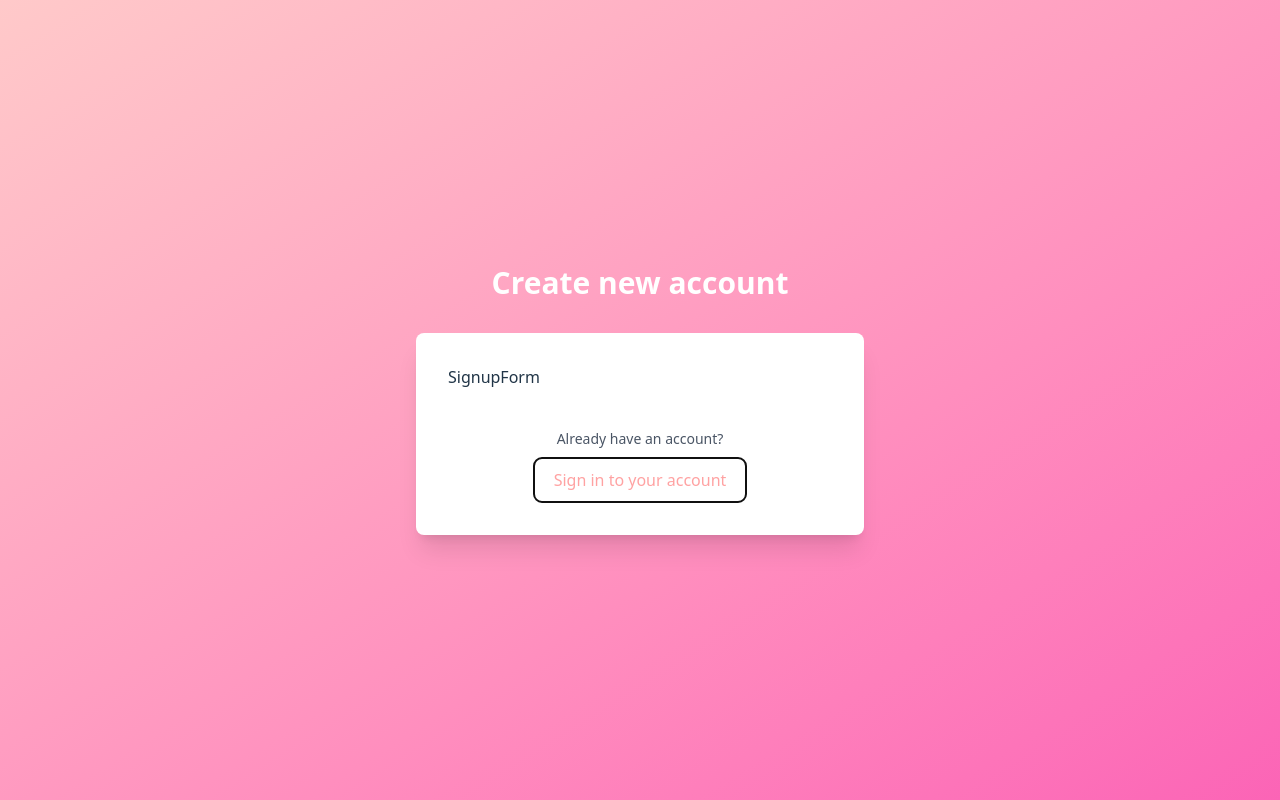
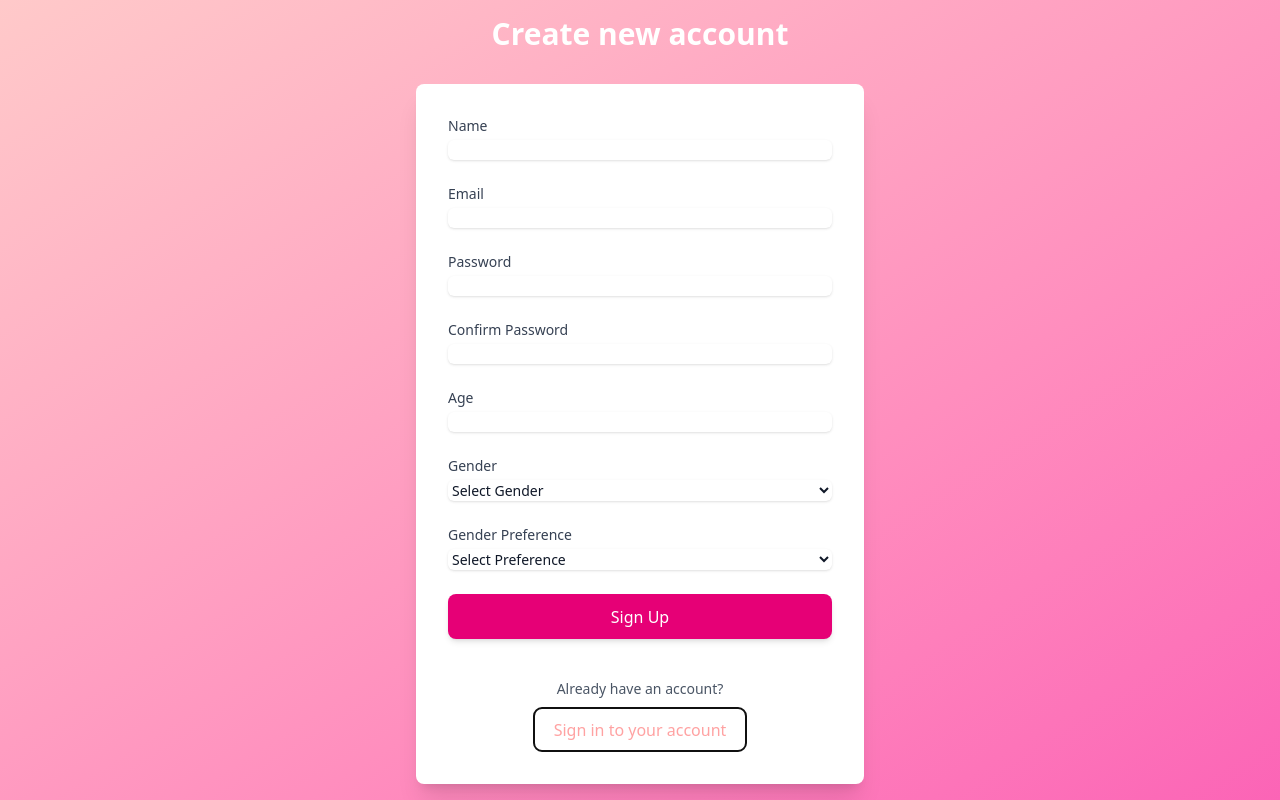
Before and after one commit to DucLUT/Helsinki-project, a React (Vite) app in the folder client/: page /auth in a window 1280 px wide. Both pictures are taken after typing "name@example.com", "Sample123" into the empty fields and a click on the button "Create a new account". Built offline with nearby package versions, Linux system fonts and the light colour scheme; no server answers.

Commit message:
updating the services and global state management

```diff
--- a/client/package.json
+++ b/client/package.json
@@ -10,12 +10,15 @@
     "preview": "vite preview"
   },
   "dependencies": {
+    "@reduxjs/toolkit": "^2.6.1",
     "@tailwindcss/vite": "^4.0.17",
     "axios": "^1.8.4",
     "react": "^19.0.0",
     "react-dom": "^19.0.0",
     "react-hot-toast": "^2.5.2",
+    "react-redux": "^9.2.0",
     "react-router-dom": "^7.4.1",
+    "redux": "^5.0.1",
     "tailwindcss": "^4.0.17",
     "zustand": "^5.0.3"
   },
--- a/client/src/App.jsx
+++ b/client/src/App.jsx
@@ -3,8 +3,14 @@ import HomePage from "./pages/HomePage";
 import AuthPage from "./pages/AuthPage";
 import DashboardPage from "./pages/DashboardPage";
 import ChatPage from "./pages/ChatPage";
-
+import { checkAuth } from "./reducers/authReducer";
+import { useEffect } from "react";
+import { useDispatch } from "react-redux";
 const App = () => {
+  const dispatch = useDispatch();
+  useEffect(() => {
+    dispatch(checkAuth());
+  }, [dispatch]);
   return (
     <div className="absolute inset-0 h-full w-full bg-white bg-[linear-gradient(to_right,#f0f0f0_1px,transparent_1px),linear-gradient(to_bottom,#f0f0f0_1px,transparent_1px)] bg-[size:6rem_4rem]">
       <Routes>
--- a/client/src/components/LoginForm.jsx
+++ b/client/src/components/LoginForm.jsx
@@ -19,7 +19,7 @@ const LoginForm = () => {
             id="email"
             value={email}
             onChange={(e) => setEmail(e.target.value)}
-            className="mt-1 block w-full border-gray-300 rounded-md shadow-sm focus:ring-red-500 focus:border-red-500"
+            className="mt-1 block w-full border-gray-300 rounded-md shadow-sm focus:!ring-red-500 focus:!border-red-500 text-gray-900"
             required
           />
         </div>
@@ -36,7 +36,7 @@ const LoginForm = () => {
             id="password"
             value={password}
             onChange={(e) => setPassword(e.target.value)}
-            className="mt-1 block w-full border-gray-300 rounded-md shadow-sm focus:ring-red-500 focus:border-red-500"
+            className="mt-1 block w-full border-gray-300 rounded-md shadow-sm focus:!ring-red-500 focus:!border-red-500 text-gray-900"
             required
           />
         </div>
--- a/client/src/components/SignupForm.jsx
+++ b/client/src/components/SignupForm.jsx
@@ -3,12 +3,196 @@ import React, { useState } from "react";
 const SignupForm = () => {
   const [name, setName] = useState("");
   const [email, setEmail] = useState("");
-  const [userName, setUserName] = useState("");
   const [password, setPassword] = useState("");
   const [confirmPassword, setConfirmPassword] = useState("");
+  const [age, setAge] = useState("");
   const [gender, setGender] = useState("");
-  const [age, setAge] = useState("");
+  const [genderPreference, setGenderPreference] = useState("");
 
-  return <div>SignupForm</div>;
+  const signup = () => {
+    if (password !== confirmPassword) {
+      alert("Passwords do not match!");
+      return;
+    }
+
+    const userData = {
+      name,
+      email,
+      password,
+      age,
+      gender,
+      genderPreference,
+    };
+
+    console.log("User data:", userData);
+    alert("Signup successful!");
+  };
+
+  return (
+    <div>
+      <form
+        className="space-y-6"
+        onSubmit={(e) => {
+          e.preventDefault();
+          signup();
+        }}
+      >
+        <div>
+          <label
+            htmlFor="name"
+            className="block text-sm font-medium text-gray-700"
+          >
+            Name
+          </label>
+          <div className="mt-1">
+            <input
+              type="text"
+              name="name"
+              id="name"
+              value={name}
+              onChange={(e) => setName(e.target.value)}
+              required
+              className="mt-1 block w-full rounded-md border-gray-300 shadow-sm focus:border-indigo-500 focus:ring-indigo-500 sm:text-sm text-gray-900"
+            />
+          </div>
+        </div>
+
+        <div>
+          <label
+            htmlFor="email"
+            className="block text-sm font-medium text-gray-700"
+          >
+            Email
+          </label>
+          <div className="mt-1">
+            <input
+              type="email"
+              name="email"
+              id="email"
+              value={email}
+              onChange={(e) => setEmail(e.target.value)}
+              required
+              className="mt-1 block w-full rounded-md border-gray-300 shadow-sm focus:border-indigo-500 focus:ring-indigo-500 sm:text-sm text-gray-900"
+            />
+          </div>
+        </div>
+
+        <div>
+          <label
+            htmlFor="password"
+            className="block text-sm font-medium text-gray-700"
+          >
+            Password
+          </label>
+          <div className="mt-1">
+            <input
+              type="password"
+              name="password"
+              id="password"
+              value={password}
+              onChange={(e) => setPassword(e.target.value)}
+              required
+              className="mt-1 block w-full rounded-md border-gray-300 shadow-sm focus:border-indigo-500 focus:ring-indigo-500 sm:text-sm text-gray-900"
+            />
+          </div>
+        </div>
+
+        <div>
+          <label
+            htmlFor="confirmPassword"
+            className="block text-sm font-medium text-gray-700"
+          >
+            Confirm Password
+          </label>
+          <div className="mt-1">
+            <input
+              type="password"
+              name="confirmPassword"
+              id="confirmPassword"
+              value={confirmPassword}
+              onChange={(e) => setConfirmPassword(e.target.value)}
+              required
+              className="mt-1 block w-full rounded-md border-gray-300 shadow-sm focus:border-indigo-500 focus:ring-indigo-500 sm:text-sm text-gray-900"
+            />
+          </div>
+        </div>
+
+        <div>
+          <label
+            htmlFor="age"
+            className="block text-sm font-medium text-gray-700"
+          >
+            Age
+          </label>
+          <div className="mt-1">
+            <input
+              type="number"
+              name="age"
+              id="age"
+              value={age}
+              onChange={(e) => setAge(e.target.value)}
+              required
+              className="mt-1 block w-full rounded-md border-gray-300 shadow-sm focus:border-indigo-500 focus:ring-indigo-500 sm:text-sm text-gray-900"
+            />
+          </div>
+        </div>
+
+        <div>
+          <label
+            htmlFor="gender"
+            className="block text-sm font-medium text-gray-700"
+          >
+            Gender
+          </label>
+          <div className="mt-1">
+            <select
+              name="gender"
+              id="gender"
+              value={gender}
+              onChange={(e) => setGender(e.target.value)}
+              required
+              className="mt-1 block w-full rounded-md border-gray-300 shadow-sm focus:border-indigo-500 focus:ring-indigo-500 sm:text-sm text-gray-900"
+            >
+              <option value="">Select Gender</option>
+              <option value="male">Male</option>
+              <option value="female">Female</option>
+            </select>
+          </div>
+        </div>
+
+        <div>
+          <label
+            htmlFor="genderPreference"
+            className="block text-sm font-medium text-gray-700"
+          >
+            Gender Preference
+          </label>
+          <div className="mt-1">
+            <select
+              name="genderPreference"
+              id="genderPreference"
+              value={genderPreference}
+              onChange={(e) => setGenderPreference(e.target.value)}
+              required
+              className="mt-1 block w-full rounded-md border-gray-300 shadow-sm focus:border-indigo-500 focus:ring-indigo-500 sm:text-sm text-gray-900"
+            >
+              <option value="">Select Preference</option>
+              <option value="male">Male</option>
+              <option value="female">Female</option>
+              <option value="both">Both</option>
+            </select>
+          </div>
+        </div>
+
+        <button
+          type="submit"
+          className="w-full py-2 px-4 !bg-pink-600 text-white font-semibold rounded-lg shadow-md hover:!bg-red-700 focus:outline-none focus:ring-2 focus:!ring-red-500 focus:!ring-opacity-50"
+        >
+          Sign Up
+        </button>
+      </form>
+    </div>
+  );
 };
+
 export default SignupForm;
--- /dev/null
+++ b/client/src/libs/axios.js
@@ -0,0 +1,8 @@
+import axios from "axios";
+
+const BASE_URL = import.meta.env.MODE === "development" ? "http://localhost:3000/api" : "/api";
+
+export const axiosInstance = axios.create({
+	baseURL: "http://localhost:3000/api",
+	withCredentials: true,
+});
--- a/client/src/main.jsx
+++ b/client/src/main.jsx
@@ -1,13 +1,17 @@
 import { StrictMode } from "react";
+import { Provider } from "react-redux";
 import { createRoot } from "react-dom/client";
 import "./index.css";
 import App from "./App.jsx";
 import { BrowserRouter } from "react-router-dom";
+import store from "./store/store"; // Correctly import the store
 
 createRoot(document.getElementById("root")).render(
   <StrictMode>
-    <BrowserRouter>
-      <App />
-    </BrowserRouter>
+    <Provider store={store}>
+      <BrowserRouter>
+        <App />
+      </BrowserRouter>
+    </Provider>
   </StrictMode>
 );
--- /dev/null
+++ b/client/src/reducers/authReducer.js
@@ -0,0 +1,27 @@
+import { createSlice, createAsyncThunk } from "@reduxjs/toolkit";
+import toast from "react-hot-toast"
+import { check } from "../services/auth";
+
+const authSlice = createSlice({
+    name:"auth",
+    initialState: {
+        authUser: null
+    },
+    reducers: {
+        setAuthUser: (state, action) => {
+            state.authUser = action.payload;
+        },
+        clearAuthUser: (state) => {
+            state.authUser = null;
+        }
+    }
+})
+
+export const { setAuthUser, clearAuthUser } = authSlice.actions;
+
+export const checkAuth = () => {
+    return async dispatch => {
+        const res = await check();
+    }
+}
+export default authSlice.reducer
--- /dev/null
+++ b/client/src/services/auth.js
@@ -0,0 +1,7 @@
+import { axiosInstance } from "../libs/axios";
+
+export const check = async () => {
+    const res = await axiosInstance.get("/auth/me");
+    console.log("check the auth", res.data);
+    return res.data;
+};
--- /dev/null
+++ b/client/src/store/store.js
@@ -0,0 +1,10 @@
+import {configureStore} from '@reduxjs/toolkit';
+import authReducer from '../reducers/authReducer';
+
+const store = configureStore({
+    reducer: {
+        auth: authReducer,
+    }
+})
+
+export default store
--- a/client/vite.config.js
+++ b/client/vite.config.js
@@ -7,4 +7,12 @@ export default defineConfig({
     react(),
     tailwindcss()
   ],
+  server: {
+    proxy: {
+      "/api": {
+        target: "http://localhost:3000",
+        changeOrigin: true,
+      }
+    }
+  }
 })
```
Also changed, not shown: 2 other files (tests, documents, lock files or other folders).
